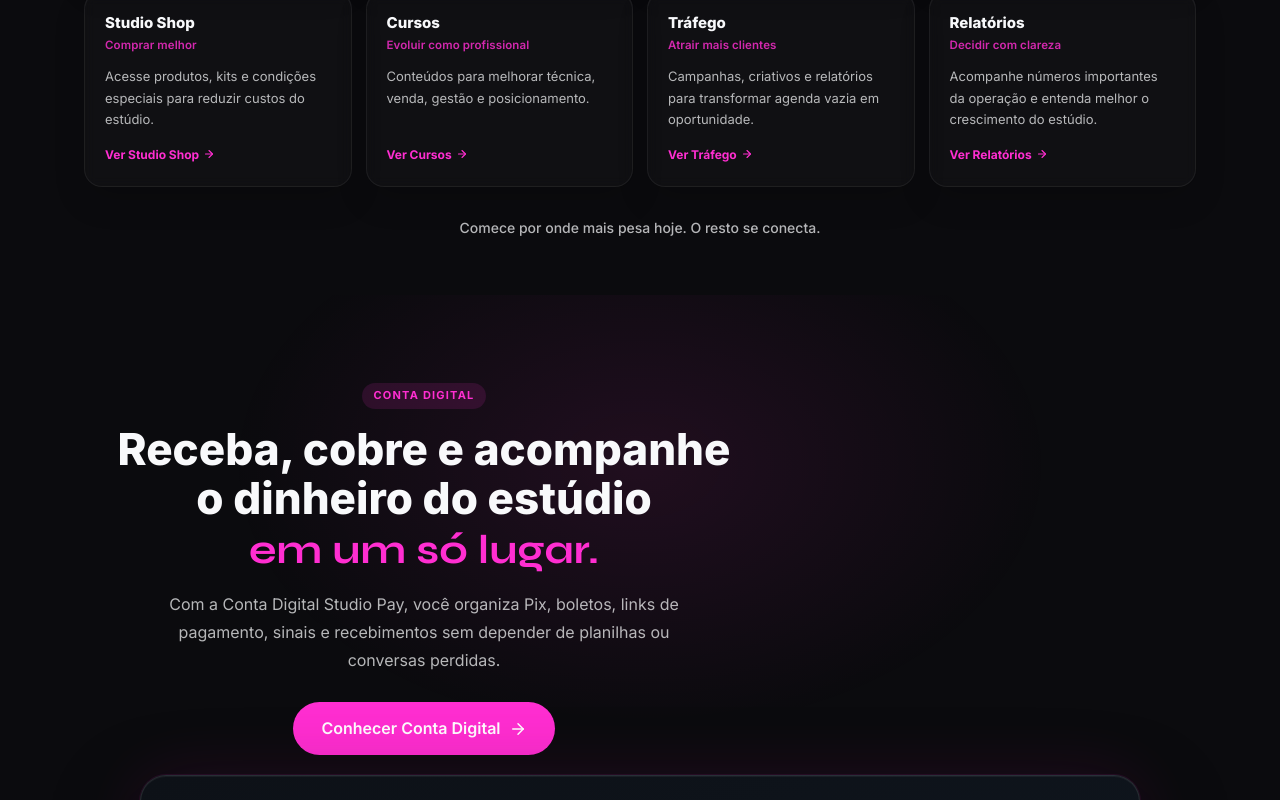
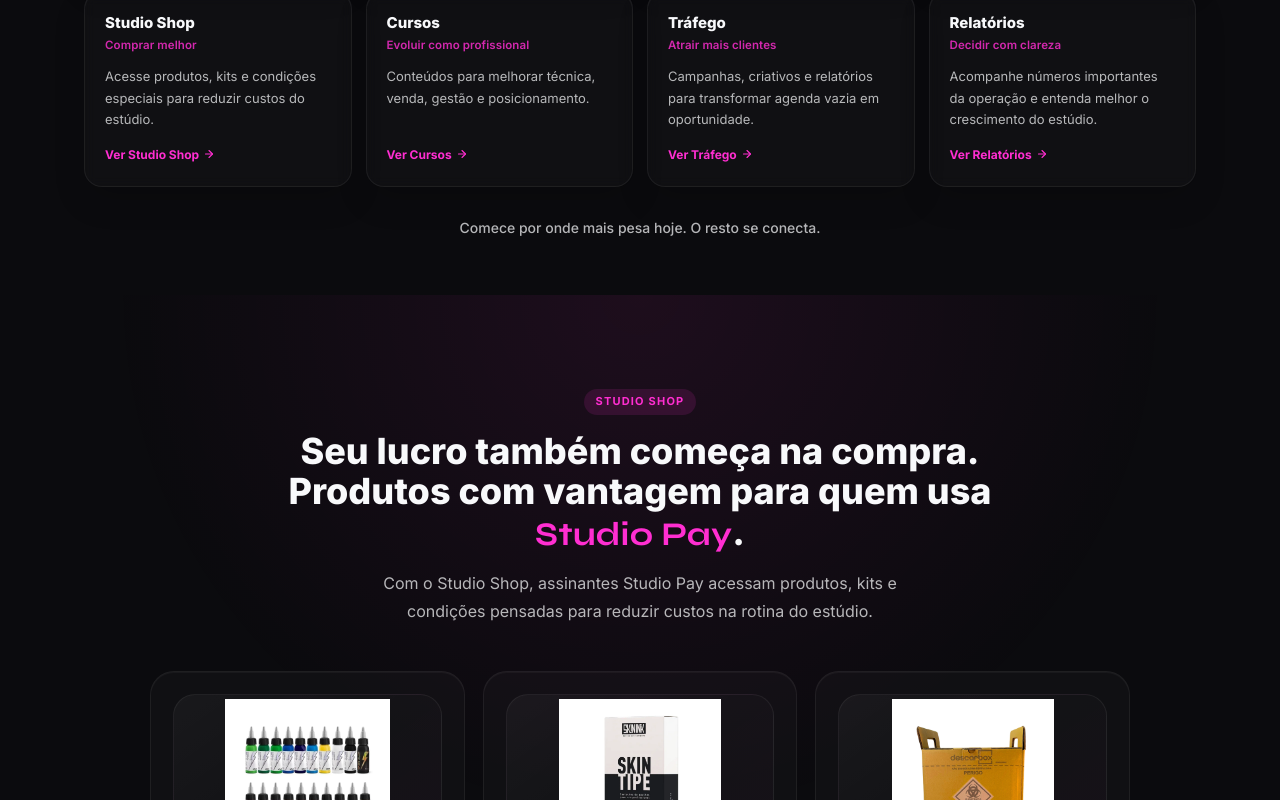
Before and after one commit to studiopay/studiopay-frontend, a React (Vite) app: page / in a window 1280 px wide. Shown: the part 2620-3420 px from the top of the page. Built offline with nearby package versions, Linux system fonts and the light colour scheme.

Commit message:
chore: reorder landing home sections

```diff
--- a/src/pages/LandingPage.jsx
+++ b/src/pages/LandingPage.jsx
@@ -21,10 +21,10 @@
         <PillsMarquee />
         <WhyStudioPaySection />
         <StudioEcosystemPreview />
-        <CoreDigitalPreviewSection />
         <PainSection />
         <ElisonPreviewSection />
         <DemoGifSection />
+        <CoreDigitalPreviewSection />
         <PlansSection compact />
       </div>
       <Footer />
```
